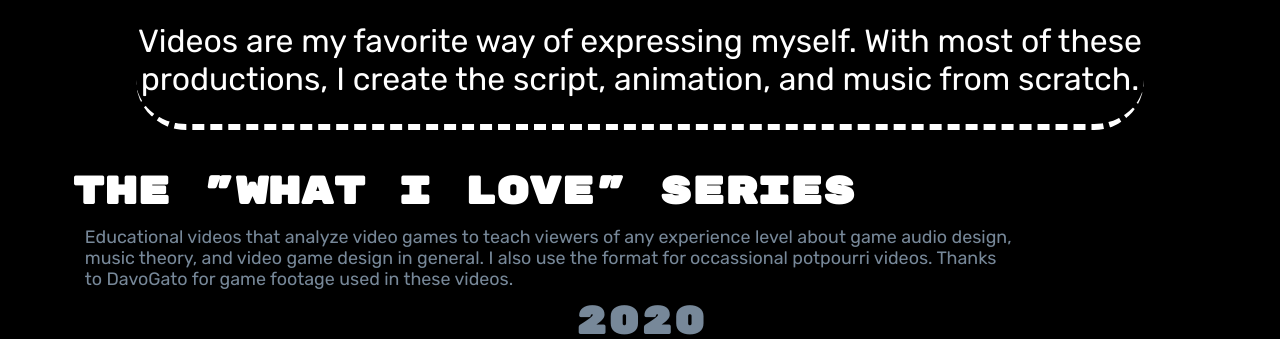
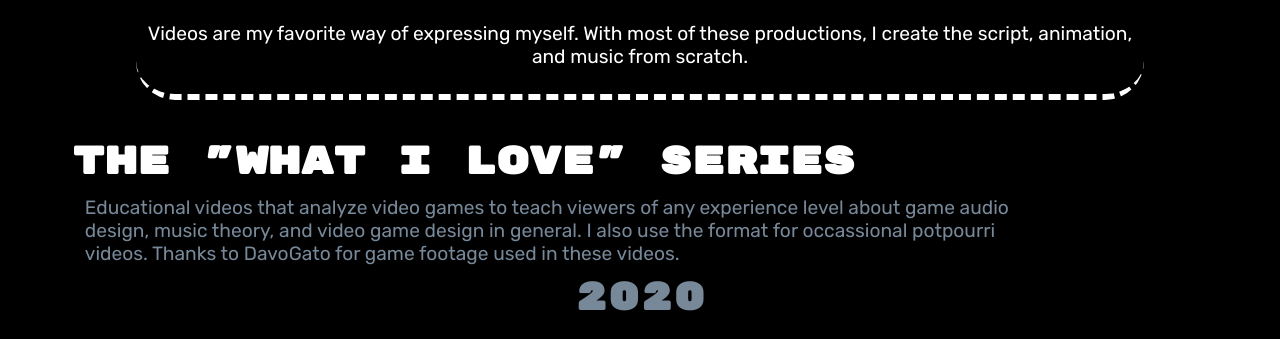
Before and after one commit to ScruffySounds/ScruffyWebsite, a plain HTML site: page videos.html in a window 1280 px wide. Shown: the part 386-725 px from the top of the page. Drawn offline with nearby package versions, Linux system fonts and the light colour scheme.

Commit message:
Test font size

```diff
--- a/videos_style.css
+++ b/videos_style.css
@@ -137,7 +137,7 @@ h3 {
 
 .main-text {
   font-family: "Rubik", sans-serif;
-  font-size: 2.5vw;
+  font-size: 1.5vw;
   color: white;
   margin: 2vw 0vw;
   padding-top: 0px;
@@ -147,7 +147,7 @@ h3 {
 .sub-text {
   display: block;
   font-family: "Rubik", sans-serif;
-  font-size: 1.4vw;
+  font-size: 1.5vw;
   color: lightslategray;
   text-align: left;
   margin: 0.25vw 0vw;
```
